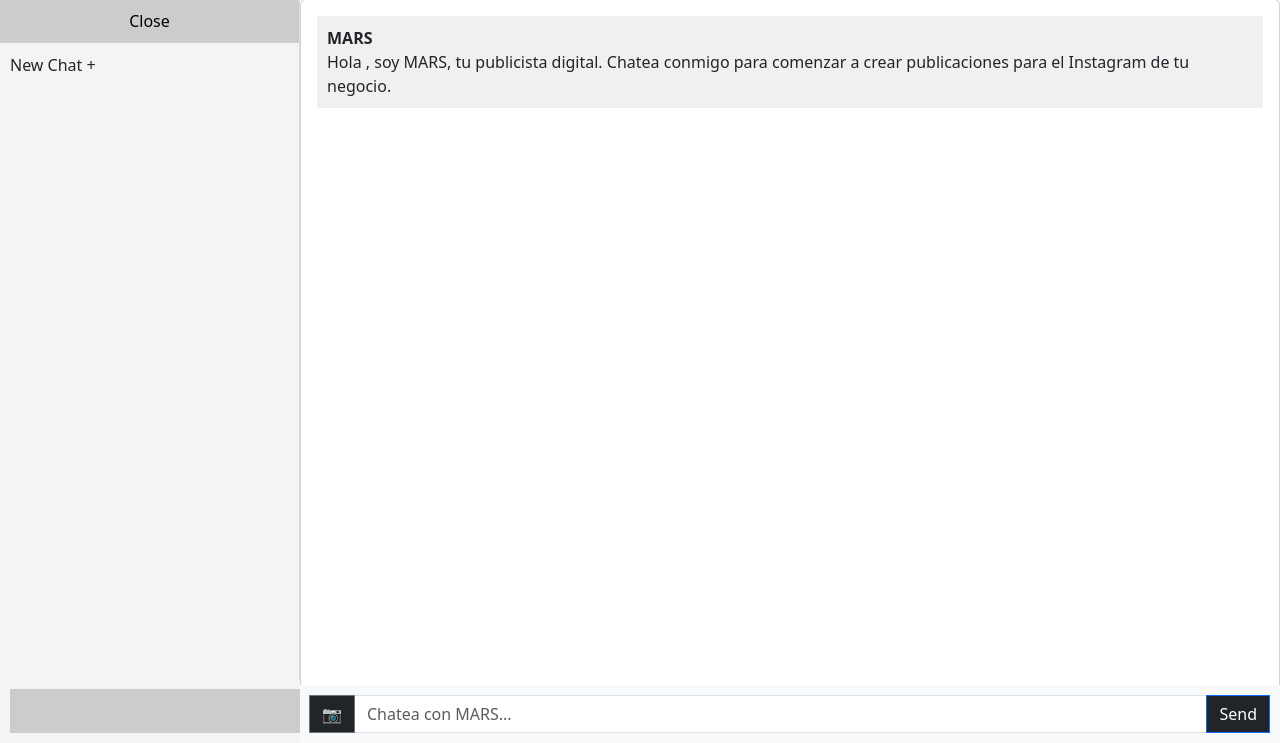
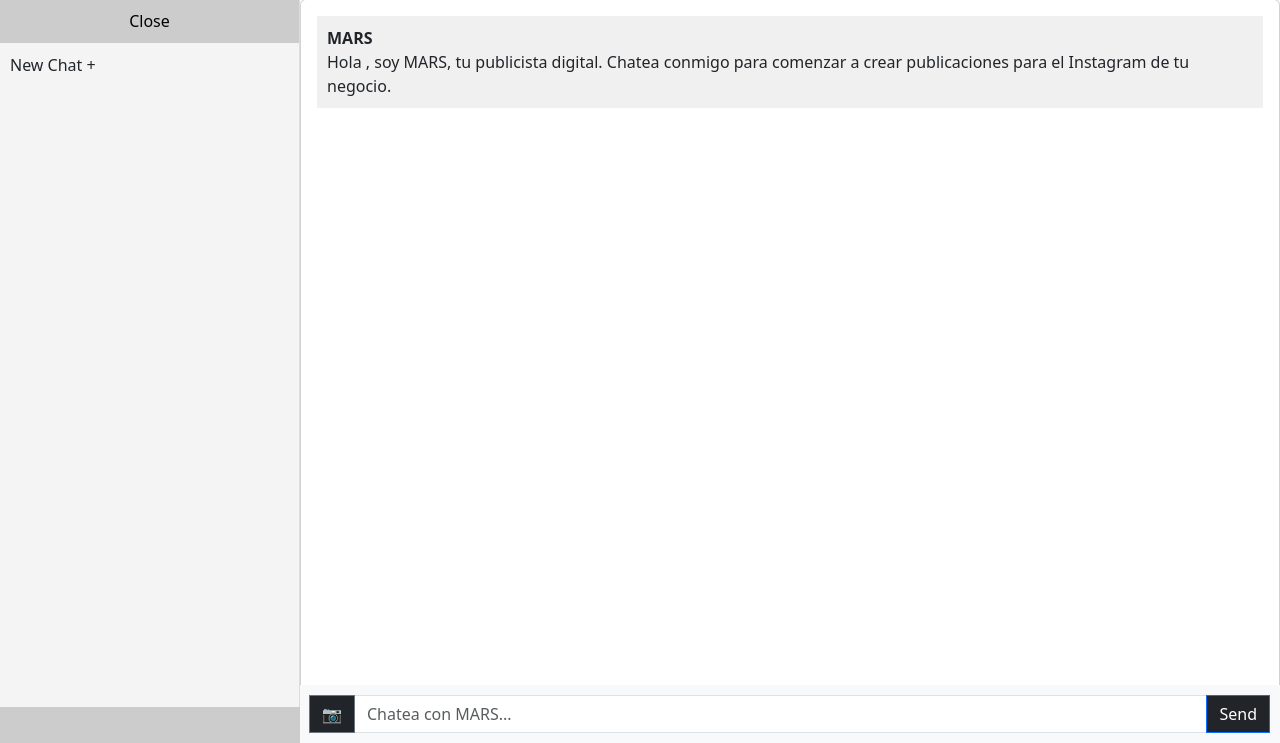
Before and after one commit to LuisSantiagoLopez/MARS_MVP, a Django app: template templates/chatbot.html in a window 1280 px wide. Shown: the part 57-800 px from the top of the page. Run offline with Django 5.2, Linux system fonts and the light colour scheme; the template is opened without the code that fills it, so the values that code supplies are empty.

```diff
--- a/templates/chatbot.html
+++ b/templates/chatbot.html
@@ -21,21 +21,17 @@
     position: fixed;
     bottom: 0;
     width: 100%; /* Same as sidebar width */
-    padding: 10px; /* Consistent with the close button */
     background: #f4f4f4; /* Matching the sidebar background */
   }
 
   .user-menu-button {
     width: 100%;
-    padding: 10px;
     border: none;
     background: #ccc; /* Similar to the close button */
     cursor: pointer;
     color: #333; /* This should be a color that contrasts with the button's background */
     font-size: 16px; /* Adjust if necessary */
-    text-align: center; /* Center the text */
     border-radius: 0; /* Remove border-radius if you don't want rounded corners */
-    /* Remove Bootstrap's default styling if needed */
     box-shadow: none;
     text-decoration: none;
   }
```
